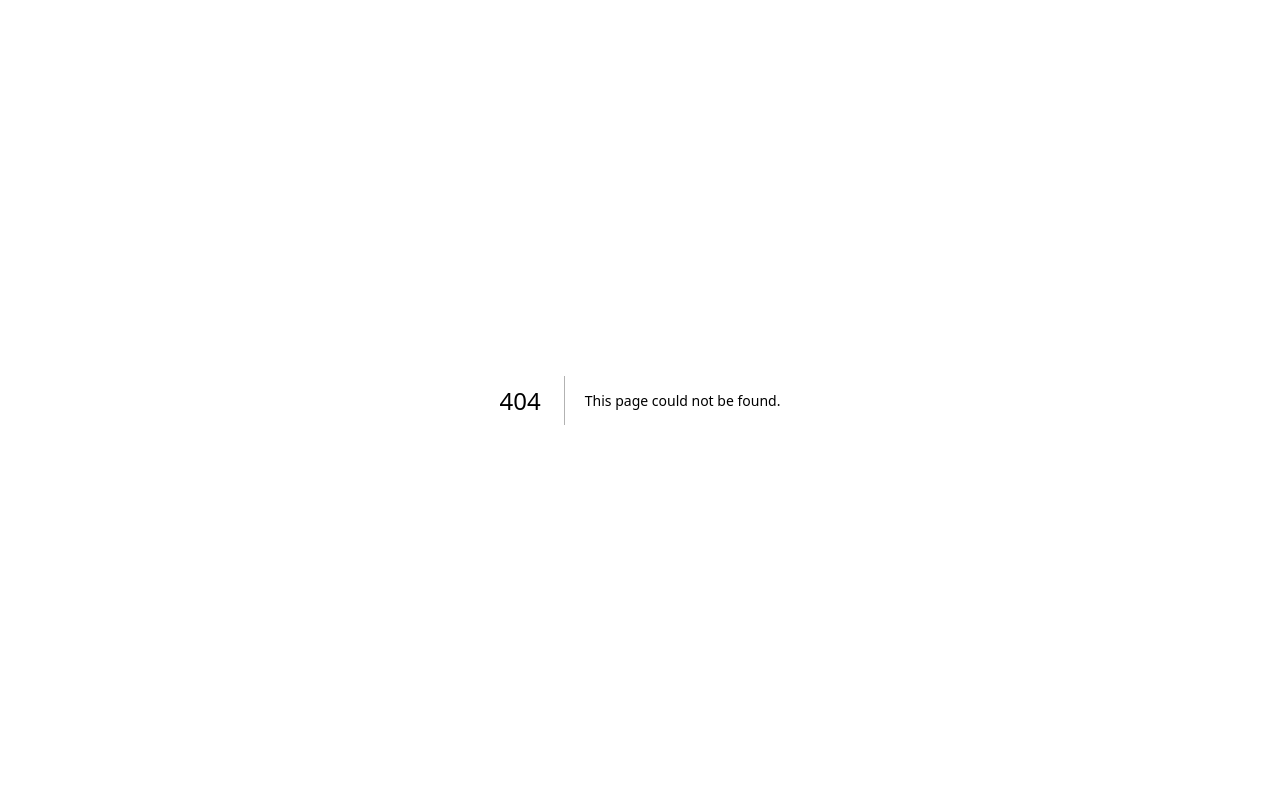
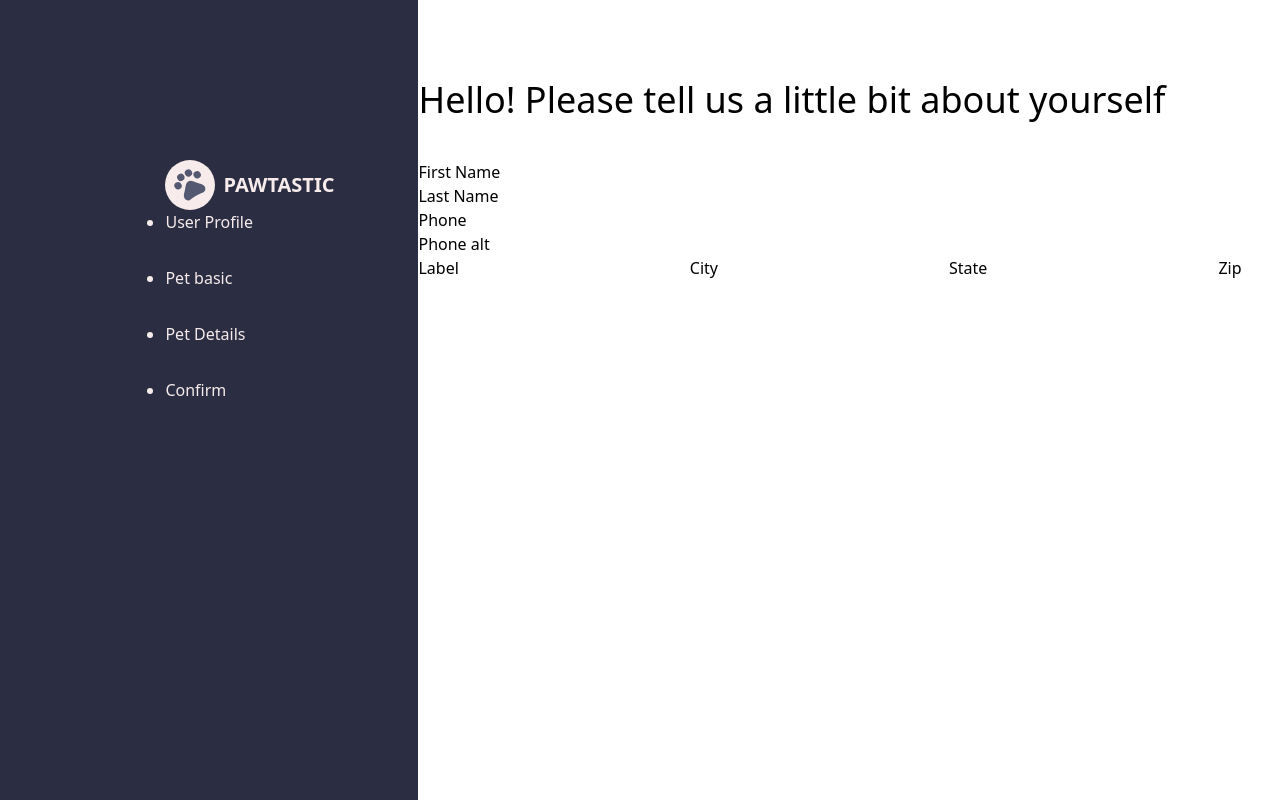
Before and after one commit to Omeshcoding/petopia, a Next.js app: page /signup/signupform in a window 1280 px wide. Before the commit this address had no page. Built offline with nearby package versions, Linux system fonts and the light colour scheme.

Commit message:
Created the user profile sign in form to get user data

```diff
--- /dev/null
+++ b/app/signup/signupform/layout.js
@@ -0,0 +1,11 @@
+import FormSidebar from '@components/FormSidebar';
+const layout = ({ children }) => {
+  return (
+    <div className="flex w-[100%]">
+      <FormSidebar />
+      <div>{children}</div>
+    </div>
+  );
+};
+
+export default layout;
--- /dev/null
+++ b/app/signup/signupform/page.js
@@ -0,0 +1,15 @@
+import React from 'react';
+import UserProfileForms from '@components/Forms/UserProfileForms';
+
+const SignupForm = () => {
+  return (
+    <article>
+      <h2 className="text-4xl mt-20 mb-10">
+        Hello! Please tell us a little bit about yourself
+      </h2>
+      <UserProfileForms />
+    </article>
+  );
+};
+
+export default SignupForm;
--- /dev/null
+++ b/components/FormSidebar.jsx
@@ -0,0 +1,21 @@
+import React from 'react';
+import Logo from '@/components/Logo';
+import logo from '@public/SVG/logodark.svg';
+const FormSidebar = () => {
+  return (
+    <div className="flex flex-col text-left  bg-secondary w-[40%] h-[100vh]  pt-20  text-primary">
+      <div className="mx-auto mt-20">
+        <Logo logo={logo} title="PAWTASTIC" bgColor="primary" />
+
+        <ol className="flex-column gap-8 list-disc">
+          <li>User Profile</li>
+          <li>Pet basic</li>
+          <li>Pet Details</li>
+          <li>Confirm</li>
+        </ol>
+      </div>
+    </div>
+  );
+};
+
+export default FormSidebar;
--- /dev/null
+++ b/components/Forms/UserProfileForms.jsx
@@ -0,0 +1,36 @@
+import React from 'react';
+
+const UserProfileForms = () => {
+  return (
+    <form>
+      <div>
+        <label>First Name</label>
+        <input type="text" />
+      </div>
+      <div>
+        <label>Last Name</label>
+        <input type="text" />
+      </div>
+      <div>
+        <label>Phone</label>
+        <input type="text" />
+      </div>
+      <div>
+        <label>Phone alt</label>
+        <input type="text" />
+      </div>
+      <div>
+        <label>Label</label>
+        <input type="text" />
+        <label>City</label>
+        <input type="text" />
+        <label>State</label>
+        <input type="text" />
+        <label>Zip</label>
+        <input type="text" />
+      </div>
+    </form>
+  );
+};
+
+export default UserProfileForms;
```
